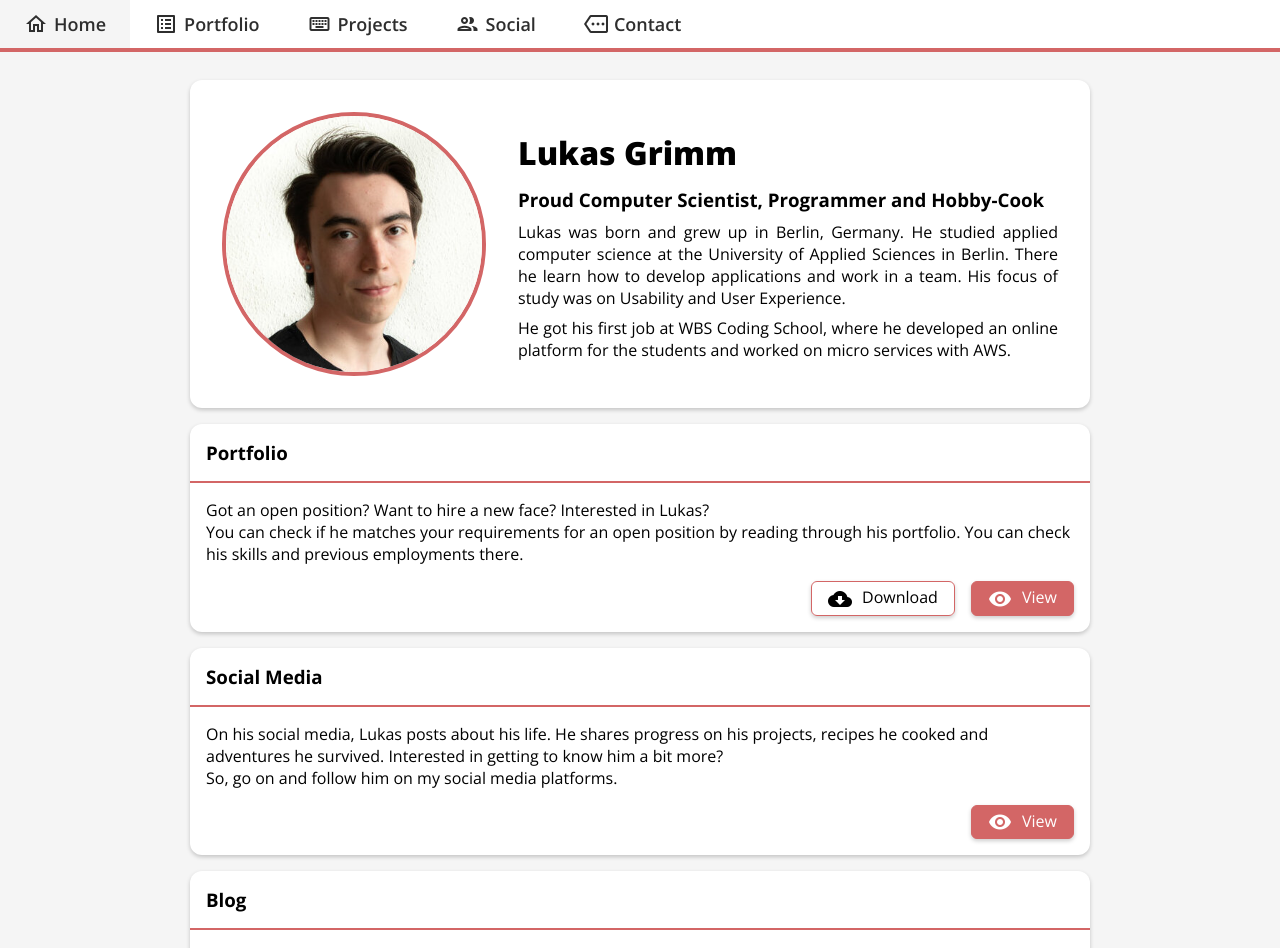
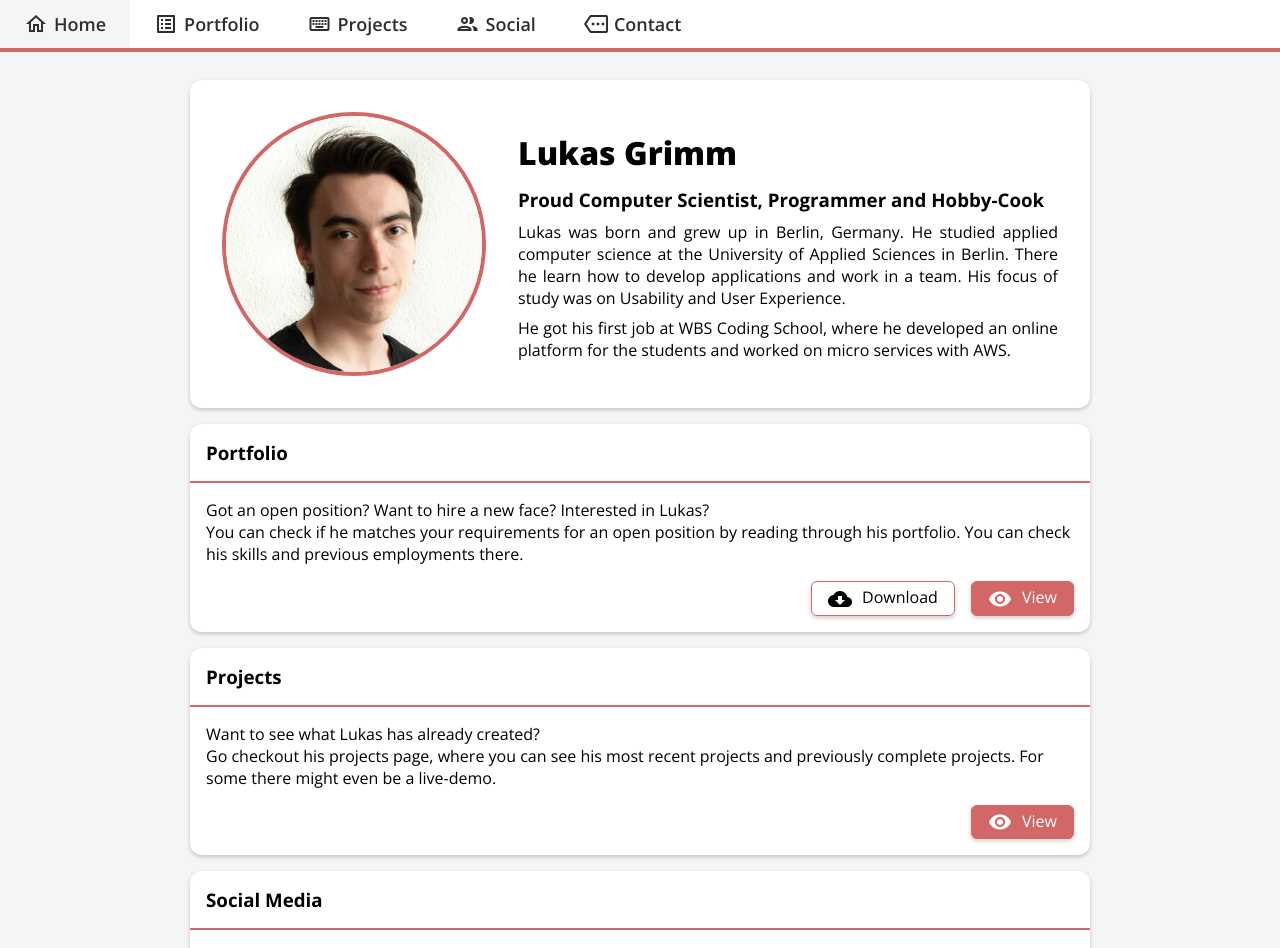
Before and after one commit to Untanky/homepage-old, a Nuxt app: page / in a window 1280 px wide. Shown: the top 948 px of the page. Built offline with nearby package versions, Linux system fonts and the light colour scheme.

Commit message:
Rearranged content to represent that the blog has been removed

```diff
--- a/components/Navbar.vue
+++ b/components/Navbar.vue
@@ -19,7 +19,7 @@
     <nuxt-link
       active-class="active"
       class="link"
-      to="/blog"
+      to="/projects"
     >
       <span class="material-icons-outlined">keyboard</span>
       <span class="text">Projects</span>
--- a/pages/index.vue
+++ b/pages/index.vue
@@ -24,6 +24,14 @@
       </template>
     </website-content>
     <website-content
+      heading="Projects"
+      link-path="/projects"
+    >
+      Want to see what Lukas has already created? <br>
+      Go checkout his projects page, where you can see his most recent projects and
+      previously complete projects. For some there might even be a live-demo.
+    </website-content>
+    <website-content
       heading="Social Media"
       link-path="/social"
     >
@@ -31,16 +39,6 @@
       recipes he cooked and adventures he survived. Interested in getting to know him
       a bit more? <br>
       So, go on and follow him on my social media platforms.
-    </website-content>
-    <website-content
-      heading="Blog"
-      link-path="/blog"
-    >
-      Lukas writes a small blog about his personal projects. Did you ever want to know how
-      he creates all that awesome stuff, he has on his <a href="https://github.com/Untanky">GitHub</a>?
-      Do you like little anecdotes out of the life of a young developer? <br>
-      Then check out Lukas' blog. <br>
-      Below you also find a selection of his articles.
     </website-content>
   </div>
 </template>
@@ -70,5 +68,8 @@ export default {
       },
     ],
   }),
+  head: () => ({
+    title: 'Lukas Grimm - Homepage',
+  }),
 };
 </script>
```
